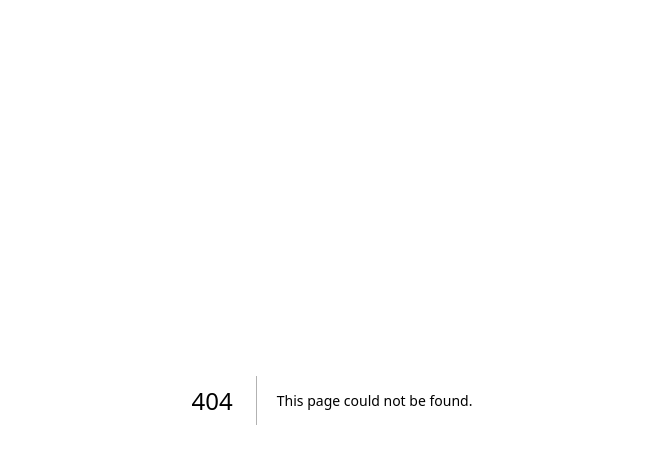
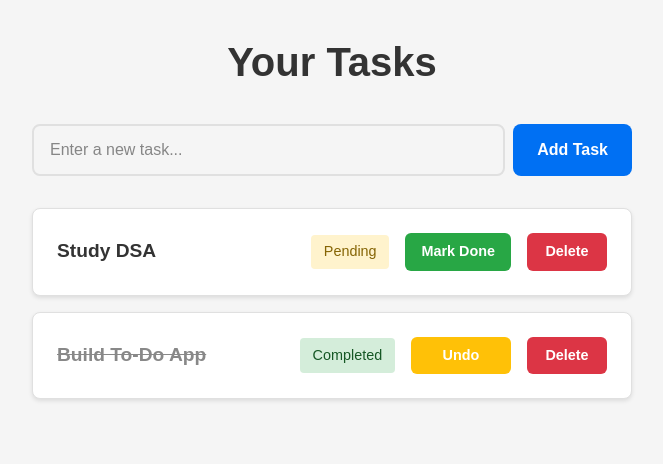
Before and after one commit to DivyaTech18/todoadvance, a Next.js app: page /todo in a window 1280 px wide. Before the commit this address had no page. Shown: the top 464 px of the page, without its empty margins (308-971 px from the left). Built offline with nearby package versions, Linux system fonts and the light colour scheme.

Commit message:
feat: update app/todo/

```diff
--- /dev/null
+++ b/app/todo/page.tsx
@@ -0,0 +1,266 @@
+"use client";
+
+import { useState } from "react";
+
+interface Task {
+  id: number;
+  title: string;
+  status: "Pending" | "Completed";
+}
+
+export default function TodoPage() {
+  const [tasks, setTasks] = useState<Task[]>([
+    { id: 1, title: "Study DSA", status: "Pending" },
+    { id: 2, title: "Build To-Do App", status: "Completed" },
+  ]);
+  const [newTaskTitle, setNewTaskTitle] = useState("");
+
+  const handleAddTask = () => {
+    const taskTitle = newTaskTitle.trim();
+    if (taskTitle === "") {
+      return;
+    }
+
+    const newTask: Task = {
+      id: Date.now(),
+      title: taskTitle,
+      status: "Pending",
+    };
+
+    setTasks((prevTasks) => [...prevTasks, newTask]);
+    setNewTaskTitle("");
+  };
+
+  const toggleTaskStatus = (id: number) => {
+    setTasks((prevTasks) =>
+      prevTasks.map((task) =>
+        task.id === id
+          ? {
+              ...task,
+              status: task.status === "Pending" ? "Completed" : "Pending",
+            }
+          : task
+      )
+    );
+  };
+
+  const deleteTask = (id: number) => {
+    setTasks((prevTasks) => prevTasks.filter((task) => task.id !== id));
+  };
+
+  const handleKeyDown = (e: React.KeyboardEvent<HTMLInputElement>) => {
+    if (e.key === "Enter") {
+      e.preventDefault();
+      handleAddTask();
+    }
+  };
+
+  return (
+    <div
+      style={{
+        minHeight: "100vh",
+        display: "flex",
+        flexDirection: "column",
+        alignItems: "center",
+        backgroundColor: "#f5f5f5",
+        fontFamily: "Arial, sans-serif",
+        padding: "2rem",
+      }}
+    >
+      <h1
+        style={{
+          fontSize: "2.5rem",
+          fontWeight: "bold",
+          marginBottom: "2rem",
+          color: "#333",
+        }}
+      >
+        Your Tasks
+      </h1>
+
+      {/* Add Task Section */}
+      <div
+        style={{
+          width: "100%",
+          maxWidth: "600px",
+          marginBottom: "2rem",
+          display: "flex",
+          gap: "0.5rem",
+        }}
+      >
+        <input
+          type="text"
+          value={newTaskTitle}
+          onChange={(e) => setNewTaskTitle(e.target.value)}
+          onKeyDown={handleKeyDown}
+          placeholder="Enter a new task..."
+          style={{
+            flex: 1,
+            padding: "0.75rem 1rem",
+            fontSize: "1rem",
+            border: "2px solid #e0e0e0",
+            borderRadius: "8px",
+            outline: "none",
+          }}
+        />
+        <button
+          type="button"
+          onClick={handleAddTask}
+          style={{
+            padding: "0.75rem 1.5rem",
+            fontSize: "1rem",
+            fontWeight: "600",
+            color: "#fff",
+            backgroundColor: "#0070f3",
+            border: "none",
+            borderRadius: "8px",
+            cursor: "pointer",
+            transition: "background-color 0.2s",
+            pointerEvents: "auto",
+            zIndex: 1,
+          }}
+          onMouseEnter={(e) =>
+            (e.currentTarget.style.backgroundColor = "#0051cc")
+          }
+          onMouseLeave={(e) =>
+            (e.currentTarget.style.backgroundColor = "#0070f3")
+          }
+        >
+          Add Task
+        </button>
+      </div>
+
+      {/* Tasks List */}
+      <div
+        style={{
+          width: "100%",
+          maxWidth: "600px",
+          display: "flex",
+          flexDirection: "column",
+          gap: "1rem",
+        }}
+      >
+        {tasks.length === 0 ? (
+          <div
+            style={{
+              textAlign: "center",
+              padding: "2rem",
+              color: "#666",
+              fontSize: "1.1rem",
+            }}
+          >
+            No tasks yet. Add one above!
+          </div>
+        ) : (
+          tasks.map((task) => (
+            <div
+              key={task.id}
+              style={{
+                backgroundColor: "#fff",
+                borderRadius: "8px",
+                padding: "1.5rem",
+                boxShadow: "0 2px 4px rgba(0, 0, 0, 0.1)",
+                border: "1px solid #e0e0e0",
+              }}
+            >
+              <div
+                style={{
+                  display: "flex",
+                  justifyContent: "space-between",
+                  alignItems: "center",
+                  gap: "1rem",
+                }}
+              >
+                <h3
+                  style={{
+                    fontSize: "1.2rem",
+                    fontWeight: "600",
+                    color: task.status === "Completed" ? "#888" : "#333",
+                    margin: 0,
+                    textDecoration:
+                      task.status === "Completed" ? "line-through" : "none",
+                    flex: 1,
+                  }}
+                >
+                  {task.title}
+                </h3>
+                <span
+                  style={{
+                    padding: "0.4rem 0.8rem",
+                    borderRadius: "4px",
+                    fontSize: "0.9rem",
+                    fontWeight: "500",
+                    backgroundColor:
+                      task.status === "Completed" ? "#d4edda" : "#fff3cd",
+                    color: task.status === "Completed" ? "#155724" : "#856404",
+                  }}
+                >
+                  {task.status}
+                </span>
+                <button
+                  type="button"
+                  onClick={(e) => {
+                    e.preventDefault();
+                    e.stopPropagation();
+                    toggleTaskStatus(task.id);
+                  }}
+                  style={{
+                    padding: "0.5rem 1rem",
+                    fontSize: "0.9rem",
+                    fontWeight: "600",
+                    color: "#fff",
+                    backgroundColor:
+                      task.status === "Pending" ? "#28a745" : "#ffc107",
+                    border: "none",
+                    borderRadius: "6px",
+                    cursor: "pointer",
+                    transition: "background-color 0.2s",
+                    minWidth: "100px",
+                  }}
+                  onMouseEnter={(e) =>
+                    (e.currentTarget.style.backgroundColor =
+                      task.status === "Pending" ? "#218838" : "#e0a800")
+                  }
+                  onMouseLeave={(e) =>
+                    (e.currentTarget.style.backgroundColor =
+                      task.status === "Pending" ? "#28a745" : "#ffc107")
+                  }
+                >
+                  {task.status === "Pending" ? "Mark Done" : "Undo"}
+                </button>
+                <button
+                  type="button"
+                  onClick={(e) => {
+                    e.preventDefault();
+                    e.stopPropagation();
+                    deleteTask(task.id);
+                  }}
+                  style={{
+                    padding: "0.5rem 1rem",
+                    fontSize: "0.9rem",
+                    fontWeight: "600",
+                    color: "#fff",
+                    backgroundColor: "#dc3545",
+                    border: "none",
+                    borderRadius: "6px",
+                    cursor: "pointer",
+                    transition: "background-color 0.2s",
+                    minWidth: "80px",
+                  }}
+                  onMouseEnter={(e) =>
+                    (e.currentTarget.style.backgroundColor = "#c82333")
+                  }
+                  onMouseLeave={(e) =>
+                    (e.currentTarget.style.backgroundColor = "#dc3545")
+                  }
+                >
+                  Delete
+                </button>
+              </div>
+            </div>
+          ))
+        )}
+      </div>
+    </div>
+  );
+}
```
